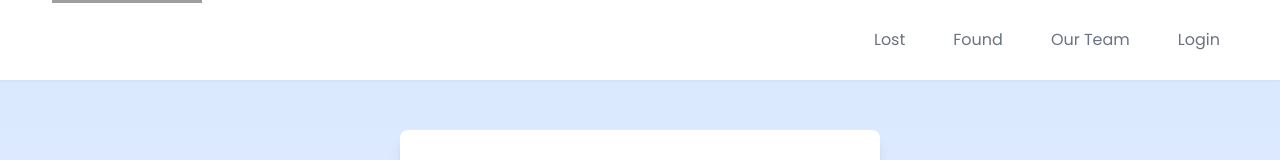
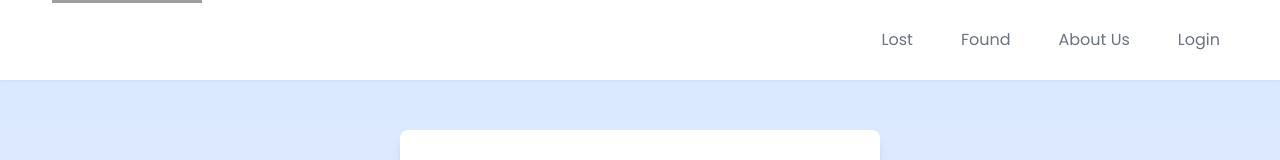
Before and after one commit to Vishal-1004/Lost-Found-Web-Application, a React (Vite) app in the folder frontend/: page /login in a window 1280 px wide. Shown: the top 160 px of the page. Built offline with nearby package versions, Linux system fonts and the light colour scheme; grey boxes are pictures that could not be loaded.

Commit message:
Navbar modified

```diff
--- a/frontend/src/components/Navbar.jsx
+++ b/frontend/src/components/Navbar.jsx
@@ -117,10 +117,10 @@ const Navbar = () => {
           </div>
           <div className="mx-2 block">
             <Link
-              to="/our-team"
+              to="/about-us"
               className="block px-4 py-2 rounded hover:bg-[#2a67b11e] coursor-pointer"
             >
-              <button>Our Team</button>
+              <button>About Us</button>
             </Link>
           </div>
           {userToken ? (
@@ -133,7 +133,7 @@ const Navbar = () => {
               >
                 <button className="flex items-center">
                   <FaUserCircle size={"32px"} className="mx-1" /> Hello{" "}
-                  {userName.split(" ")[0] ? userName.split(" ")[0] : userName}
+                  {userToken && userName ? userName.split(" ")[0] : userName}
                 </button>
               </div>
               <div
```
